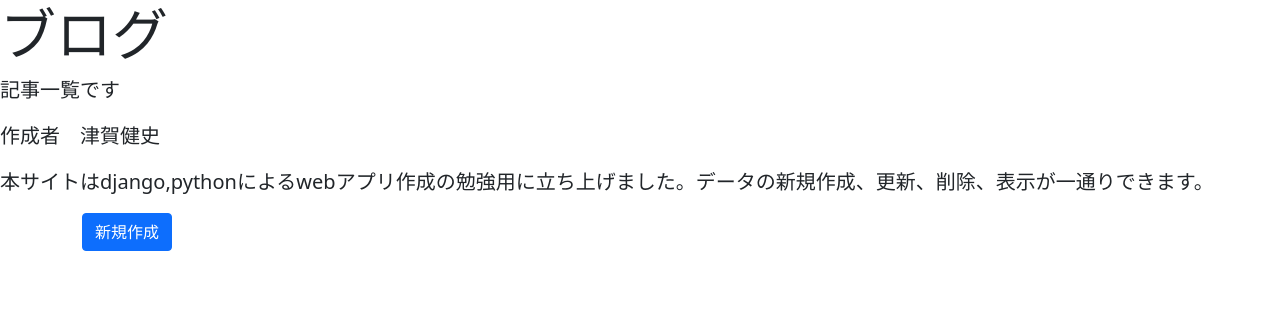
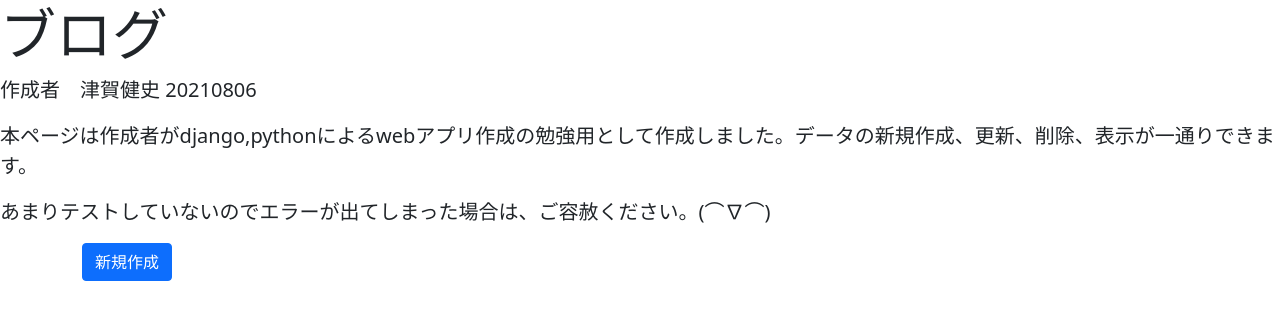
Before and after one commit to tsugat/blogproject, a Django app: template templates/list.html in a window 1280 px wide. Shown: the top 320 px of the page. Run offline with Django 3.2, Linux system fonts and the light colour scheme; the template is opened without the code that fills it, so the values that code supplies are empty.

Commit message:
202108061321

```diff
--- a/templates/list.html
+++ b/templates/list.html
@@ -15,9 +15,9 @@
     {% block header %}
     <div class="jumbotron">
         <h1 class="display-4">ブログ</h1>
-        <p class="lead">記事一覧です</p>
-        <p class="lead">作成者　津賀健史</p>
-        <p class="lead">本サイトはdjango,pythonによるwebアプリ作成の勉強用に立ち上げました。データの新規作成、更新、削除、表示が一通りできます。</p>
+        <p class="lead">作成者　津賀健史 20210806</p>
+        <p class="lead">本ページは作成者がdjango,pythonによるwebアプリ作成の勉強用として作成しました。データの新規作成、更新、削除、表示が一通りできます。</p>
+        <p class="lead">あまりテストしていないのでエラーが出てしまった場合は、ご容赦ください。(⌒∇⌒)</p>
     </div>
     {% endblock header %}
     {% block content %}
```
Also changed, not shown: db.sqlite3.
